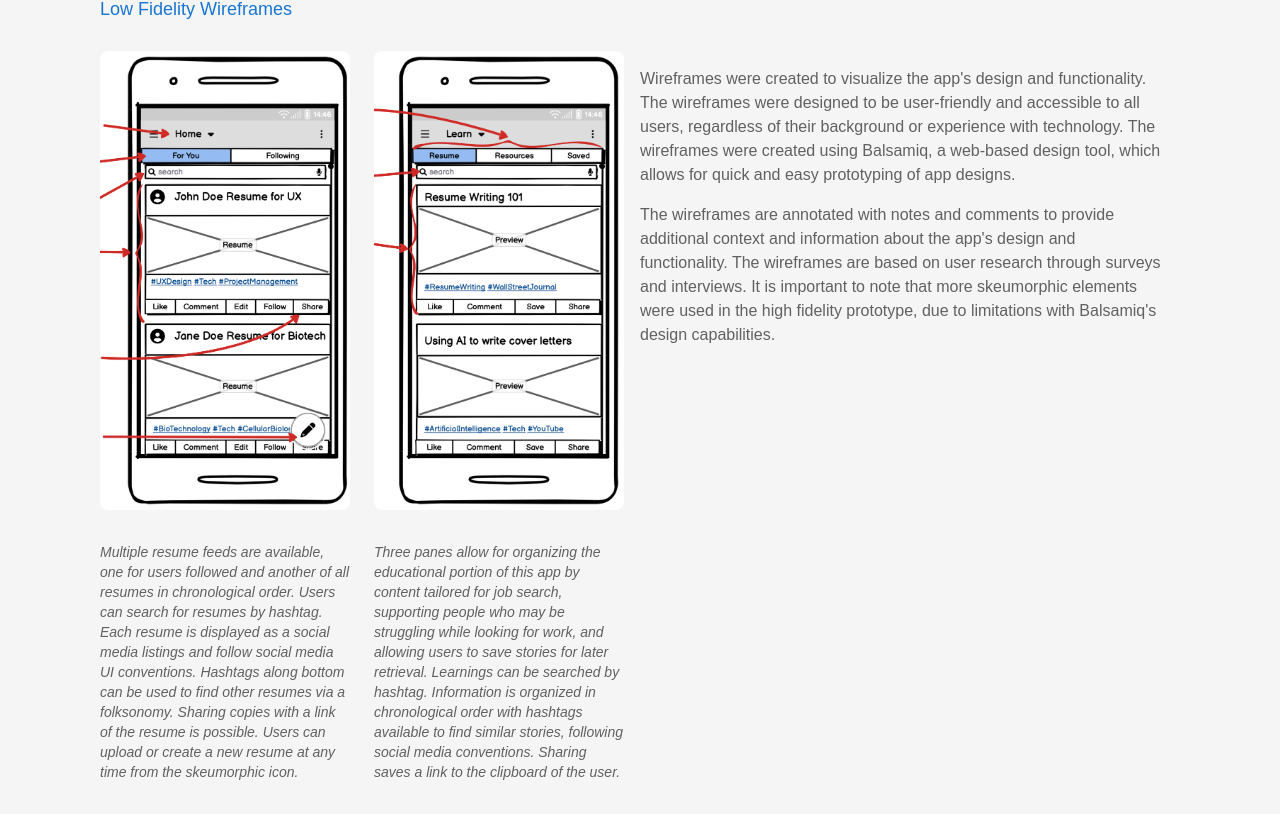
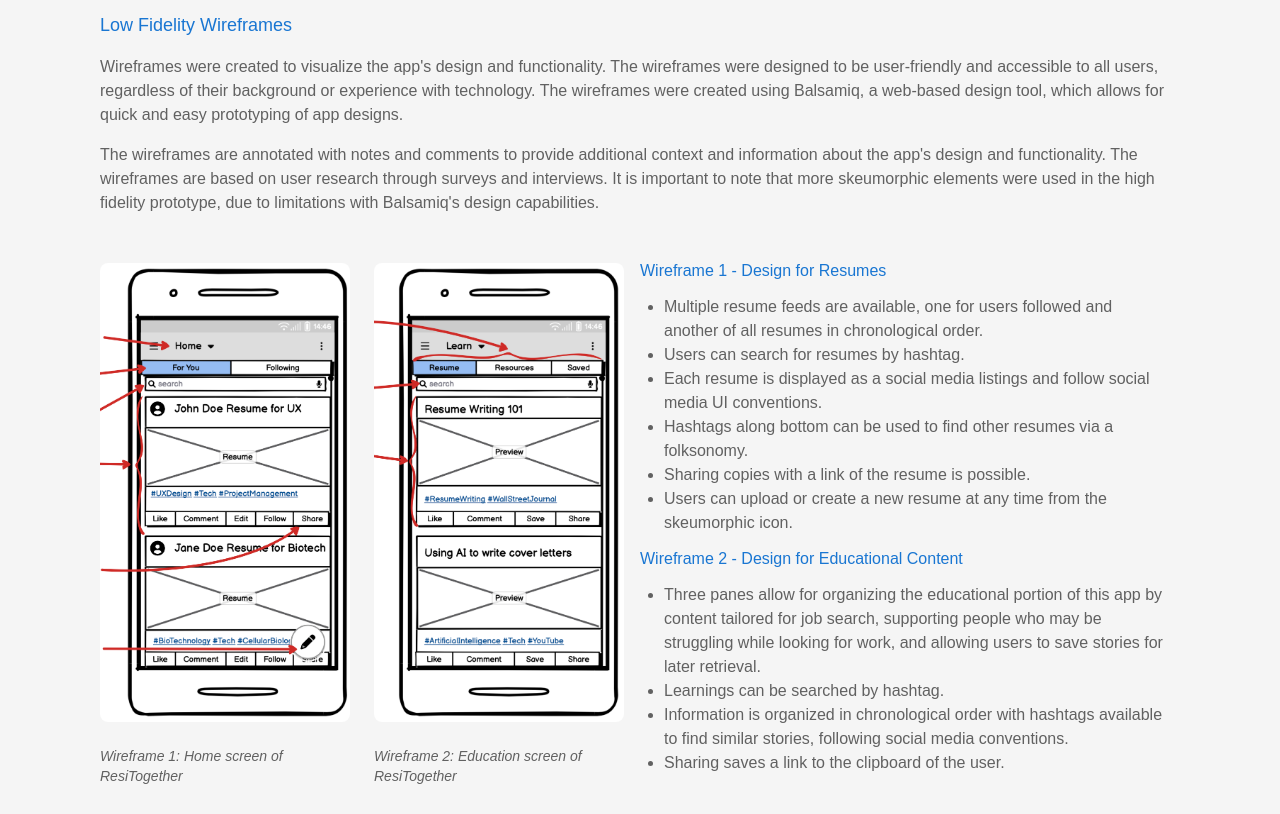
Before and after one commit to andrewpking/kingdrewsea-portfolio, a Next.js app: page /resitogether in a window 1280 px wide. Shown: the part 646-1460 px from the top of the page. Built offline with nearby package versions, Linux system fonts and the light colour scheme.

Commit message:
Wireframes now look nice!

```diff
--- a/src/app/resitogether/page.mdx
+++ b/src/app/resitogether/page.mdx
@@ -20,19 +20,35 @@ Low fidelity and high fidelity prototypes were created to visualize the app's de
 
 ### Low Fidelity Wireframes
 
+Wireframes were created to visualize the app's design and functionality. The wireframes were designed to be user-friendly and accessible to all users, regardless of their background or experience with technology. The wireframes were created using Balsamiq, a web-based design tool, which allows for quick and easy prototyping of app designs.
+
+The wireframes are annotated with notes and comments to provide additional context and information about the app's design and functionality. The wireframes are based on user research through surveys and interviews. It is important to note that more skeumorphic elements were used in the high fidelity prototype, due to limitations with Balsamiq's design capabilities.
+
 <ProjectImagesBlock
   images={[
-    { src: '/images/resitogether/wireframe2.png', alt: 'ResiTogether wireframe 2', caption: 'Multiple resume feeds are available, one for users followed and another of all resumes in chronological order. Users can search for resumes by hashtag. Each resume is displayed as a social media listings and follow social media UI conventions. Hashtags along bottom can be used to find other resumes via a folksonomy. Sharing copies with a link of the resume is possible. Users can upload or create a new resume at any time from the skeumorphic icon.' },
-    { src: '/images/resitogether/wireframe3.png', alt: 'ResiTogether wireframe 3', caption: "Three panes allow for organizing the educational portion of this app by content tailored for job search, supporting people who may be struggling while looking for work, and allowing users to save stories for later retrieval. Learnings can be searched by hashtag. Information is organized in chronological order with hashtags available to find similar stories, following social media conventions. Sharing saves a link to the clipboard of the user." },
+    { src: '/images/resitogether/wireframe2.png', alt: 'ResiTogether wireframe 2', caption: 'Wireframe 1: Home screen of ResiTogether' },
+    { src: '/images/resitogether/wireframe3.png', alt: 'ResiTogether wireframe 3', caption: "Wireframe 2: Education screen of ResiTogether" },
   ]}
   direction={"row"}
   width={2}
   maxHeight={400}
 >
+#### Wireframe 1 - Design for Resumes
 
-Wireframes were created to visualize the app's design and functionality. The wireframes were designed to be user-friendly and accessible to all users, regardless of their background or experience with technology. The wireframes were created using Balsamiq, a web-based design tool, which allows for quick and easy prototyping of app designs.
+- Multiple resume feeds are available, one for users followed and another of all resumes in chronological order.
+- Users can search for resumes by hashtag.
+- Each resume is displayed as a social media listings and follow social media UI conventions.
+- Hashtags along bottom can be used to find other resumes via a folksonomy.
+- Sharing copies with a link of the resume is possible.
+- Users can upload or create a new resume at any time from the skeumorphic icon.
 
-The wireframes are annotated with notes and comments to provide additional context and information about the app's design and functionality. The wireframes are based on user research through surveys and interviews. It is important to note that more skeumorphic elements were used in the high fidelity prototype, due to limitations with Balsamiq's design capabilities.
+#### Wireframe 2 - Design for Educational Content
+
+- Three panes allow for organizing the educational portion of this app by content tailored for job search, supporting people who may be struggling while looking for work, and allowing users to save stories for later retrieval.
+- Learnings can be searched by hashtag.
+- Information is organized in chronological order with hashtags available to find similar stories, following social media conventions.
+- Sharing saves a link to the clipboard of the user.
+
 </ProjectImagesBlock>
 
 ### High Fidelity Interactive Prototype
--- a/src/app/styles.scss
+++ b/src/app/styles.scss
@@ -111,7 +111,7 @@ main.project-page p {
 }
 
 main.project-page img {
-    margin: 1rem 0;
+    margin: 2rem 0 0.5rem;
 }
 
 main.project-page a {
@@ -126,6 +126,7 @@ main.project-page ul {
 
 main.project-page ul, li {
     margin-left: 0.75rem;
+    color: map.get(map.get($color-pallete, 'light'), 'grey-700')
 }
 
 // Styles for d3 tooltip
@@ -186,6 +187,10 @@ main.project-page ul, li {
         color: map.get(map.get($color-pallete, 'dark'), 'grey-700');
     }
 
+    main.project-page ul, li {
+        color: map.get(map.get($color-pallete, 'dark'), 'grey-700')
+    }
+
     main.project-page a {
         color: map.get(map.get($color-pallete, 'dark'), 'primary');
     }
```
